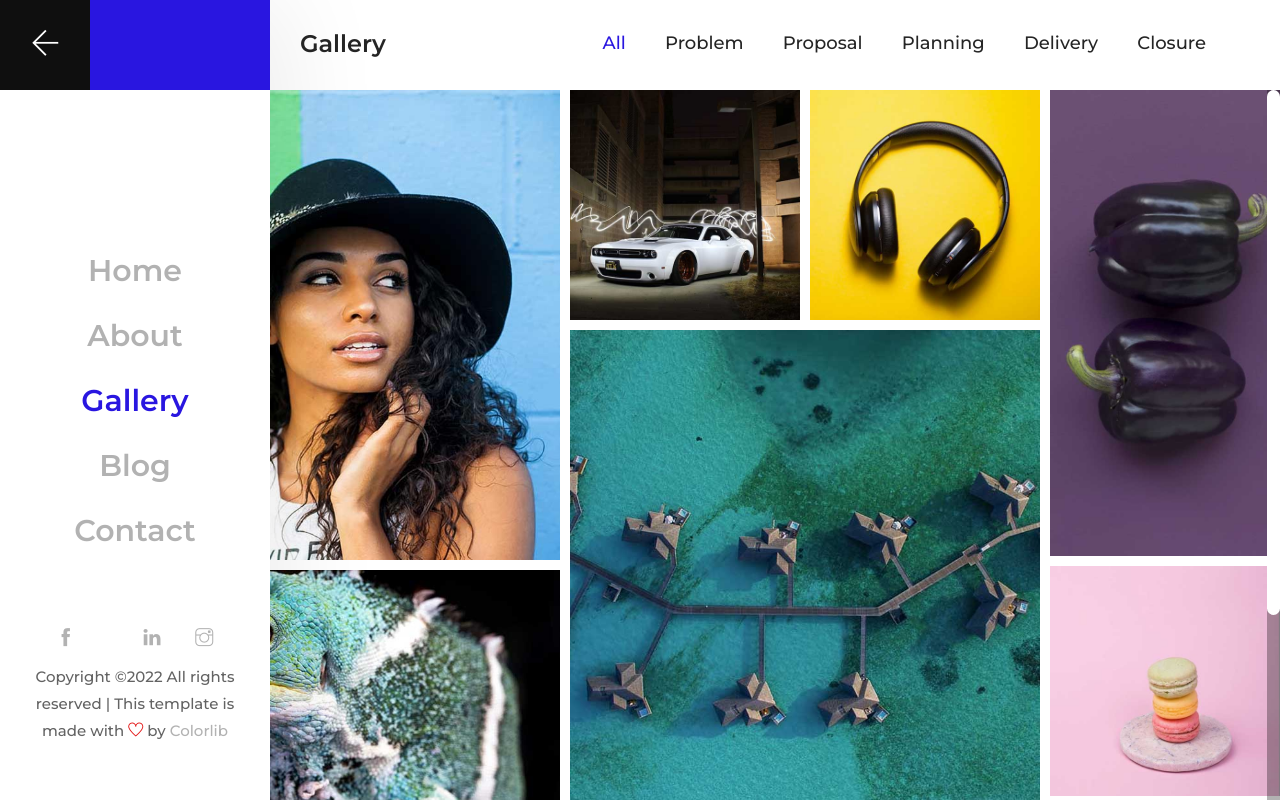
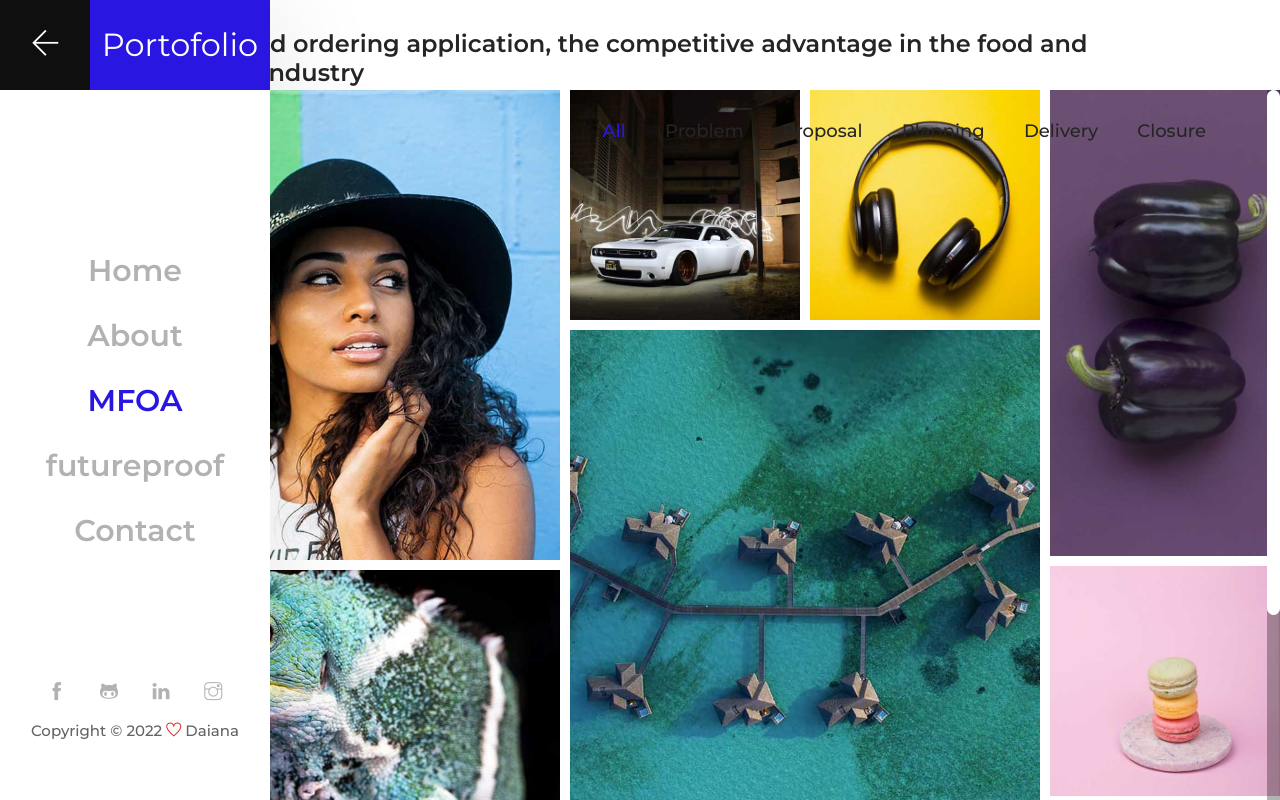
Before and after one commit to DDaiana/ddPortofolio, a plain HTML site: page ddPortofolio/mfoa.html in a window 1280 px wide. Both pictures are taken after a click on the element 45 px from the left and 45 px from the top of the page. Drawn offline with Linux system fonts and the light colour scheme.

Commit message:
header adjusted

```diff
--- a/ddPortofolio/css/style.css
+++ b/ddPortofolio/css/style.css
@@ -924,7 +924,8 @@ only screen and (min-width: 576px) and (max-width: 767px),
 	overflow: hidden;
 	padding-top: 30px;
 	padding-right: 74px;
-	padding-left: 210px;
+	/* padding-left: 210px; */
+	padding-left: 50px;
 	z-index: 99;
 }
 
--- a/ddPortofolio/mfoa.html
+++ b/ddPortofolio/mfoa.html
@@ -37,10 +37,10 @@
 		</div>
 		<div class="menu-social-warp">
 			<div class="menu-social">
-				<a href="#"><i class="ti-facebook"></i></a>
-				<a href="#"><i class="ti-twitter-alt"></i></a>
-				<a href="#"><i class="ti-linkedin"></i></a>
-				<a href="#"><i class="ti-instagram"></i></a>
+				<a href="https://www.facebook.com/daiana.melania"><i class="ti-facebook"></i></a>
+				<a href="https://github.com/DDaiana"><i class="ti-github"></i></a>
+				<a href="https://www.linkedin.com/in/daiana-melania-dobre-bb61b2187/"><i class="ti-linkedin"></i></a>
+				<a href="https://www.instagram.com/daiana_melania/"><i class="ti-instagram"></i></a>
 			</div>
 		</div>
 	</div>
@@ -49,29 +49,31 @@
 			<div class="menu-close">
 				<i class="ti-arrow-left"></i>
 			</div>
-			<a href="index.html" class="site-logo">
-				<img src="img/logo.png" alt="">
+			<a href="index.html" class="site-logo" style="font-size: 32px; color:white">
+				Portofolio
 			</a>
 		</div>
 		<nav class="main-menu">
 			<ul>
-				<li><a href="index.html">Home</a></li>
+				<li><a href="index.html" >Home</a></li>
 				<li><a href="about.html">About</a></li>
-				<li><a href="gallery.html" class="active">Gallery</a></li>
-				<li><a href="blog.html">Blog</a></li>
+				<li><a href="mfoa.html" class="active">MFOA</a></li>
+				<li><a href="futureproof.html">futureproof</a></li>
 				<li><a href="contact.html">Contact</a></li>
 			</ul>
 		</nav>
 		<div class="sm-footer">
 			<div class="sm-socail">
-				<a href="#"><i class="ti-facebook"></i></a>
-				<a href="#"><i class="ti-twitter-alt"></i></a>
-				<a href="#"><i class="ti-linkedin"></i></a>
-				<a href="#"><i class="ti-instagram"></i></a>
+				<a href="https://www.facebook.com/daiana.melania"><i class="ti-facebook"></i></a>
+				<a href="https://github.com/DDaiana"><i class="ti-github"></i></a>
+				<a href="https://www.linkedin.com/in/daiana-melania-dobre-bb61b2187/"><i class="ti-linkedin"></i></a>
+				<a href="https://www.instagram.com/daiana_melania/"><i class="ti-instagram"></i></a>
 			</div>
-			<div class="copyright-text"><p><!-- Link back to Colorlib can't be removed. Template is licensed under CC BY 3.0. -->
-  Copyright &copy;<script>document.write(new Date().getFullYear());</script> All rights reserved | This template is made with <i class="ti-heart" aria-hidden="true"></i> by <a href="https://colorlib.com" target="_blank">Colorlib</a>
-  <!-- Link back to Colorlib can't be removed. Template is licensed under CC BY 3.0. --></p></div>
+			<div class="copyright-text">
+				<p>Copyright &copy; 2022
+					 <i class="ti-heart" aria-hidden="true"></i> Daiana
+                </p>
+			</div>
 		</div>
 	</div>
 	<!-- Offcanvas Menu Section end -->
@@ -79,7 +81,7 @@
 	<!-- Gallery Section end -->
 	<section class="gallery-section">
 		<div class="gallery-header">
-			<h4>Gallery</h4>
+			<h4>Mobile food ordering application, the competitive advantage in the food and beverage industry</h4>
 			<!-- <ul class="gallery-filter">
 				<li class="filter all active" data-filter="*">All</li>
 				<li class="filter" data-filter=".featured">Featured</li>
```
